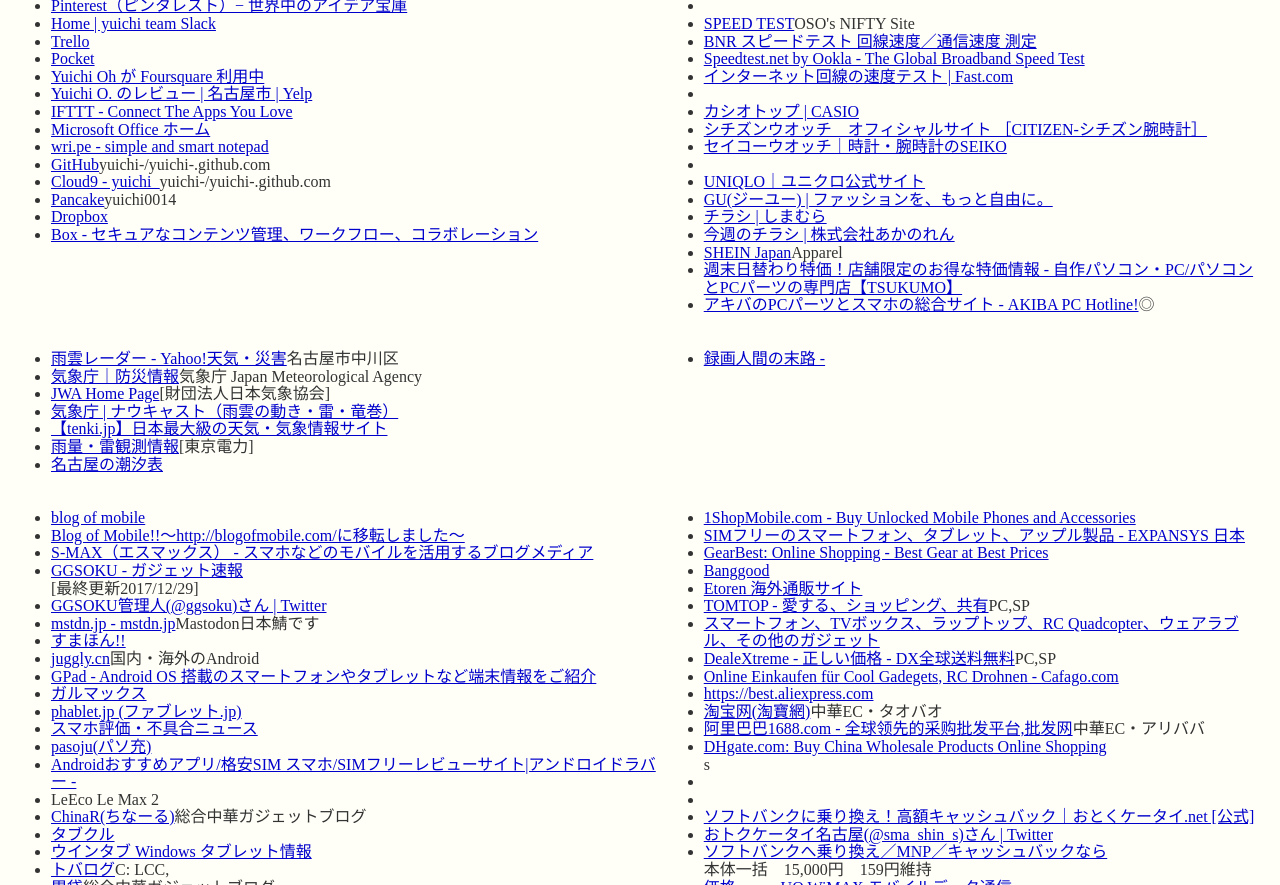
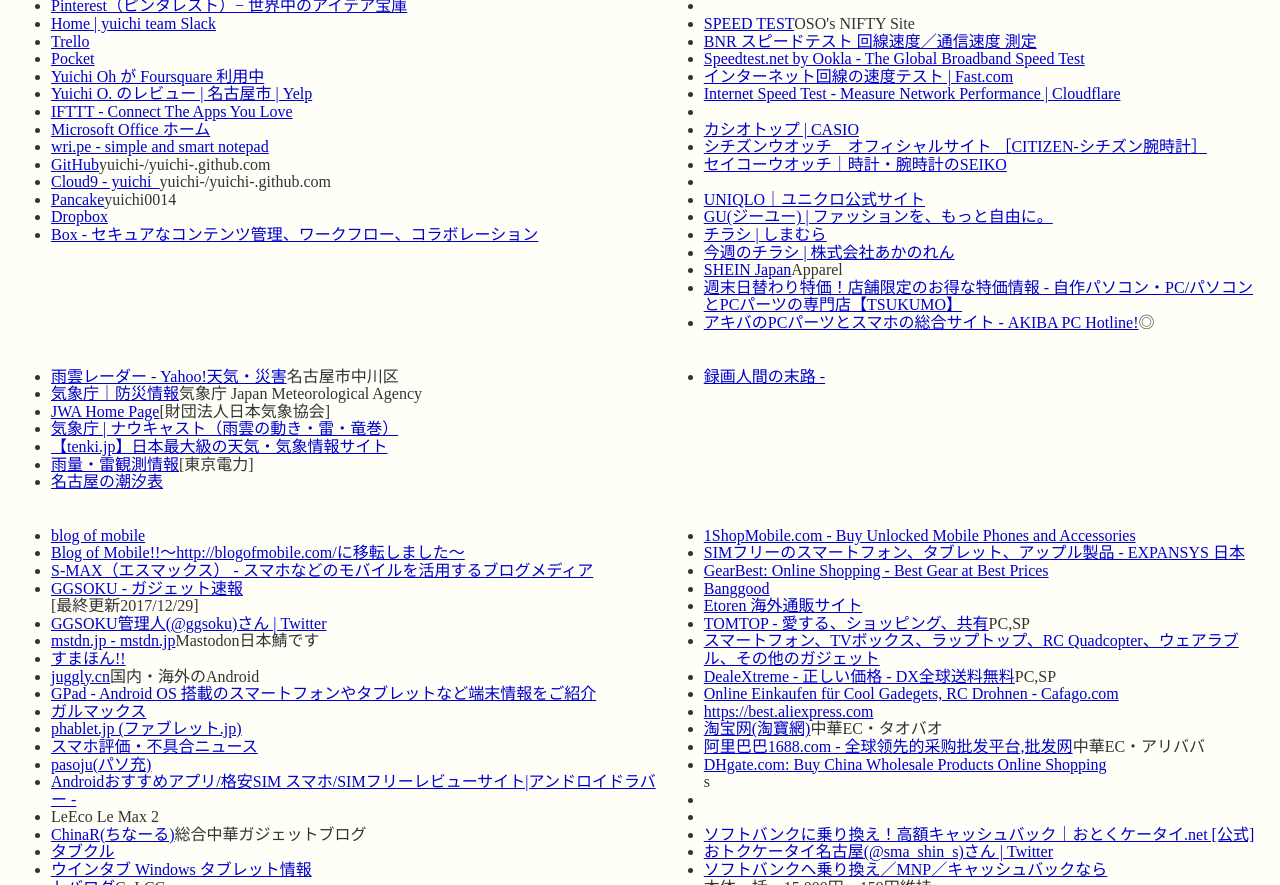
Before and after one commit to yuichi-/page, a plain HTML site: page index.html in a window 1280 px wide. Shown: the part 1436-2321 px from the top of the page. Drawn offline with Linux system fonts and the light colour scheme.

Commit message:
Update index.html

```diff
--- a/index.html
+++ b/index.html
@@ -173,6 +173,7 @@
 <li><a href="http://www.musen-lan.com/speed/" target="_blank">BNR スピードテスト 回線速度／通信速度 測定</a></li>
 <li><a href="http://www.speedtest.net/" target="_blank">Speedtest.net by Ookla - The Global Broadband Speed Test</a></li>
 <li><a href="https://fast.com/ja/" target="_blank">インターネット回線の速度テスト | Fast.com</a></li>
+<li><a href="https://speed.cloudflare.com/" target="_blank">Internet Speed Test - Measure Network Performance | Cloudflare</a></li>
 <li><a href="" target="_blank"></a></li>
 
 <li><a href="http://casio.jp/" target="_blank">カシオトップ | CASIO</a></li>
```
